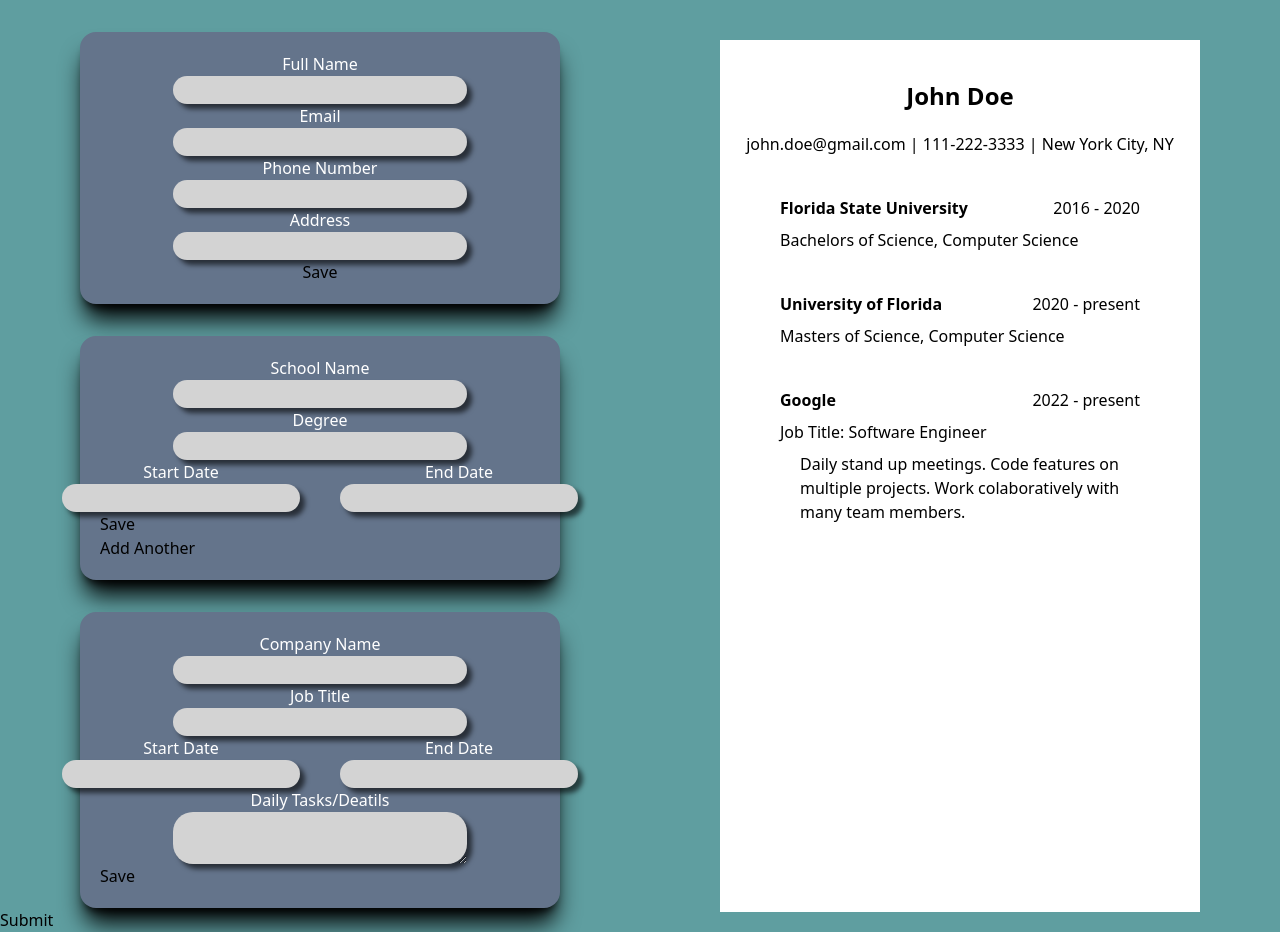
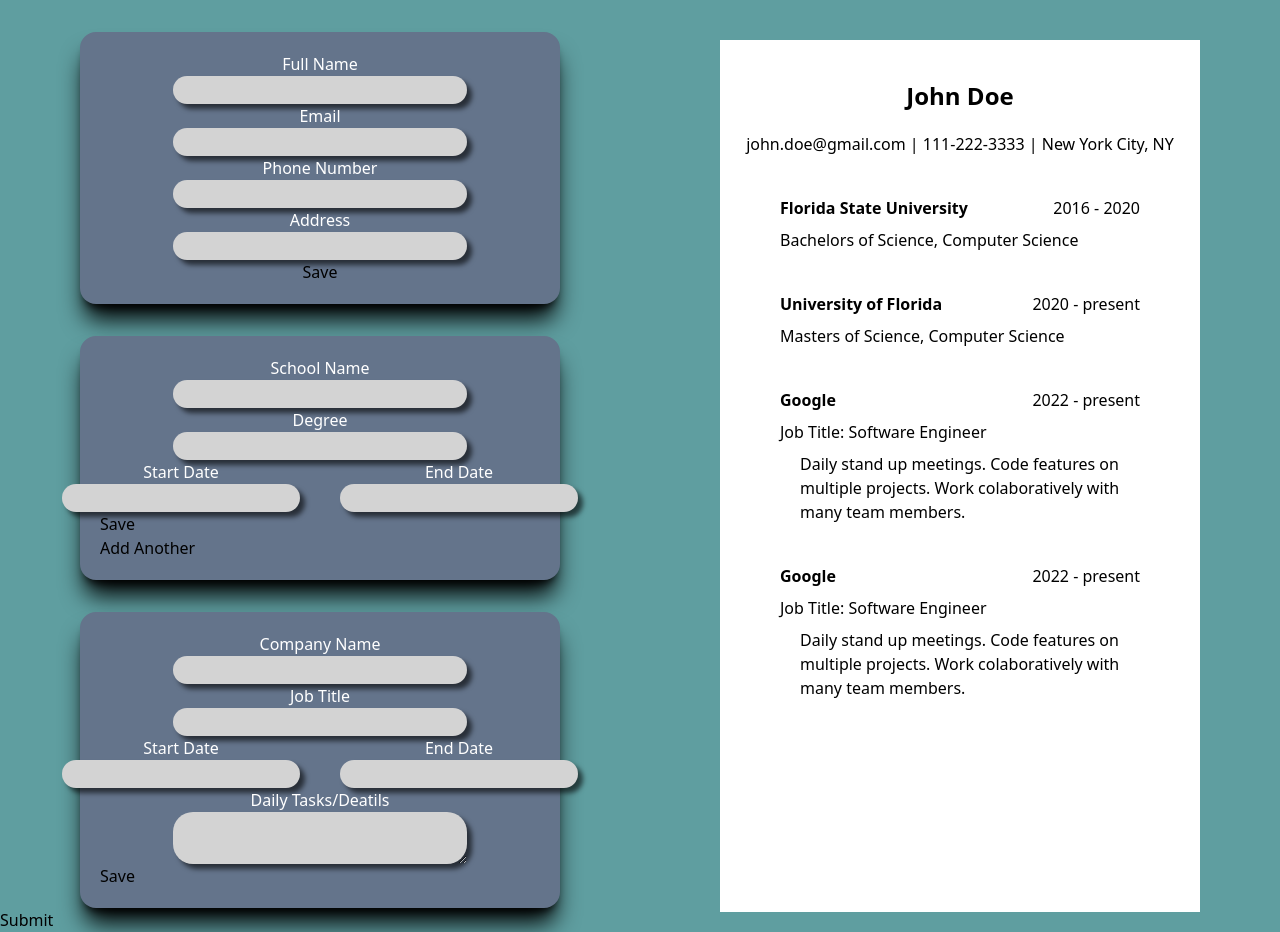
Before and after one commit to JohnCorrigan1/resume-builder, a React (Create React App) app: page / in a window 1280 px wide. Built offline with nearby package versions, Linux system fonts and the light colour scheme.

Commit message:
renders multiple elemetns for edu and work still need multiple forms

```diff
--- a/src/App.js
+++ b/src/App.js
@@ -33,6 +33,13 @@ const exampleUser = {
     experienceStart: "2022",
     experienceEnd: "present",
     tasks: "Daily stand up meetings. Code features on multiple projects. Work colaboratively with many team members."
+  },
+  {
+    company: "Google",
+    title: "Software Engineer",
+    experienceStart: "2022",
+    experienceEnd: "present",
+    tasks: "Daily stand up meetings. Code features on multiple projects. Work colaboratively with many team members."
   }
 ]
 
--- a/src/components/getData/CvForm.jsx
+++ b/src/components/getData/CvForm.jsx
@@ -7,8 +7,8 @@ import Card from "../ui/Card";
 export default function CvForm(props) {
 
     const [infoData, setInfoData] = useState([])
-    const [educationData, setEducationData] = useState({})
-    const [experienceData, setExperienceData] = useState({})
+    const [educationData, setEducationData] = useState([])
+    const [experienceData, setExperienceData] = useState([])
 
   const getInfoData = (info) => {
     setInfoData(info)
@@ -16,11 +16,15 @@ export default function CvForm(props) {
   };
 
   const getEducationData = (education) => {
-    setEducationData(education)
+    setEducationData(prevEducation => {
+        return [...prevEducation, education]
+    })
   };
 
   const getExperienceData = (experience) => {
-    setExperienceData(experience)
+    setExperienceData(prevExperience => {
+        return [...prevExperience, experience]
+    })
   };
 
   const combineData = () => {
```
